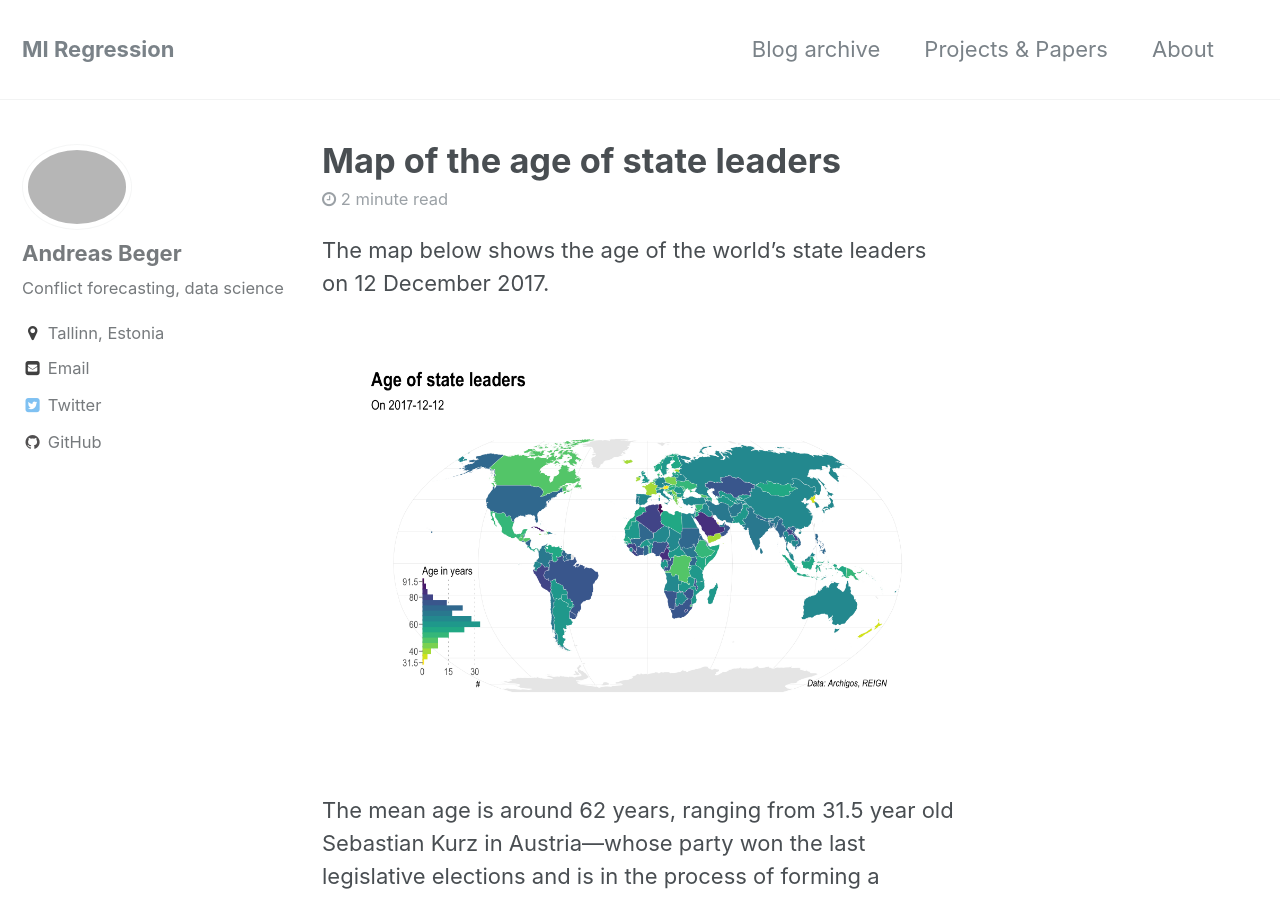
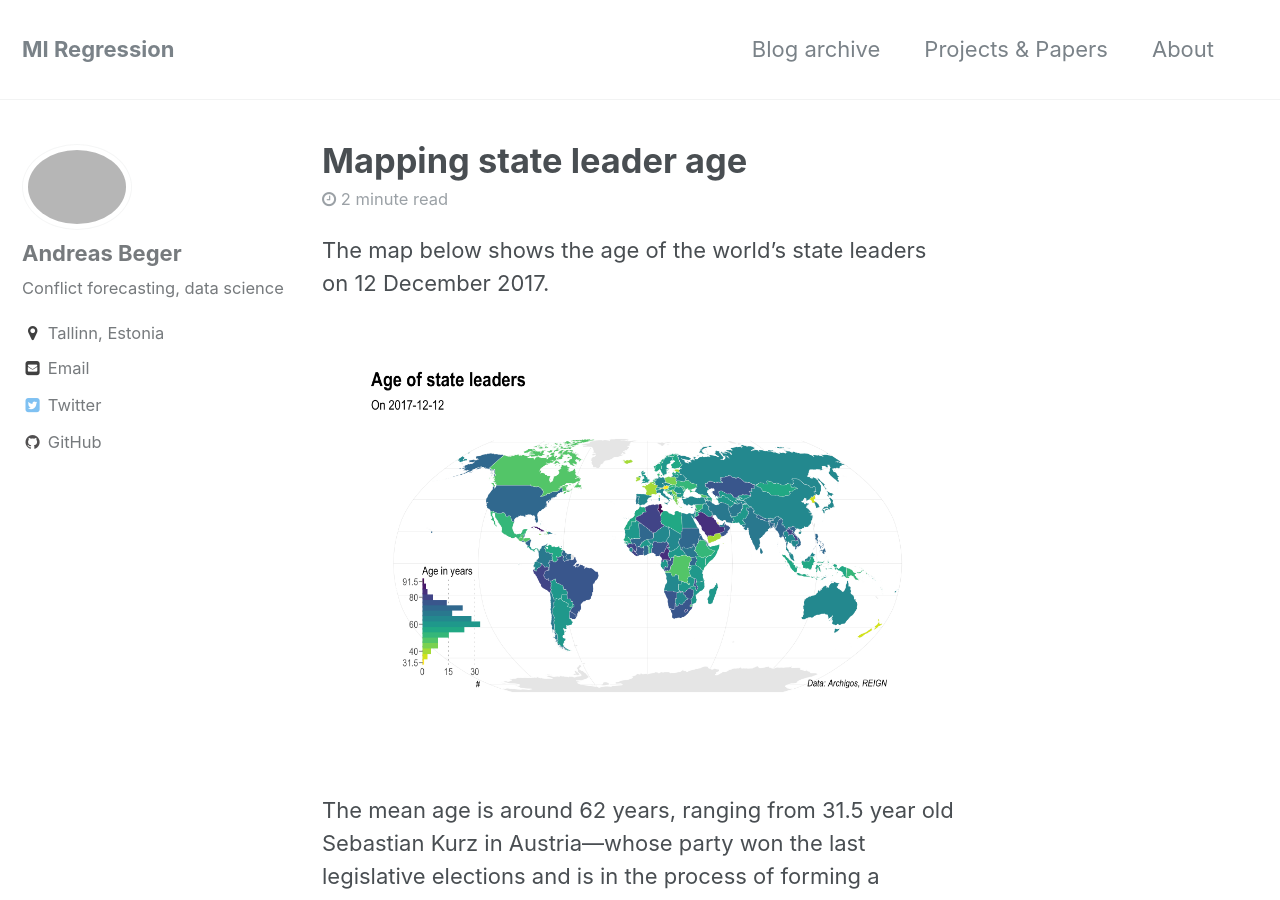
Before and after one commit to andybega/andybega.github.io, a Jekyll site: the page built from _posts/2017-12-12-map-leader-age.md, in a window 1280 px wide and 900 px high. Built offline with Jekyll 4.4.1, drawn with Linux system fonts in a browser that asks for light colours; comment, search, counter and statistics services are not loaded.

Commit message:
change title

```diff
--- a/_posts/2017-12-12-map-leader-age.md
+++ b/_posts/2017-12-12-map-leader-age.md
@@ -1,6 +1,6 @@
 ---
 layout: single
-title: Map of the age of state leaders
+title: Mapping state leader age
 date: 2017-12-12 12:00
 category: research
 tags: [Archigos, REIGN, state leaders, thematic map]
```
